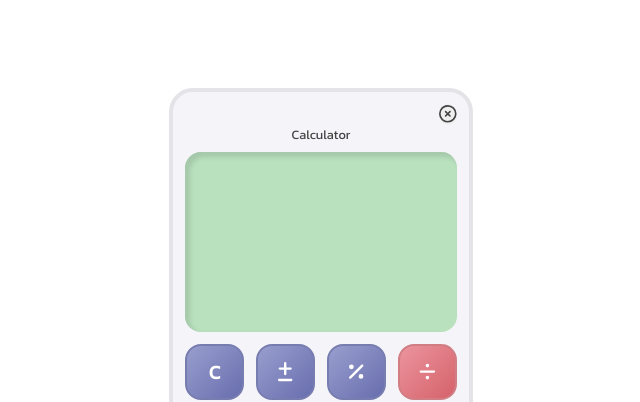
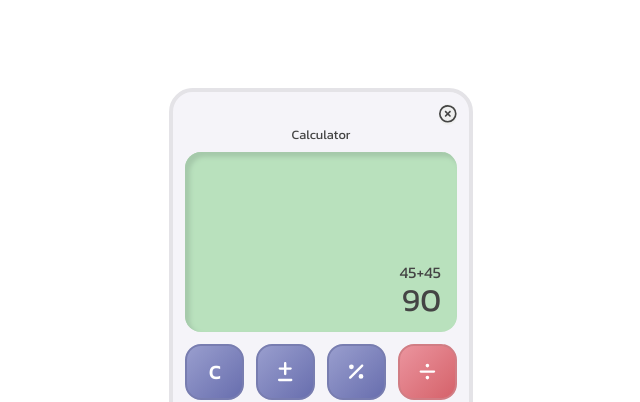
Before and after one commit to sophocles99/calculator, a React (Vite) app: page / in a window 1280 px wide. Shown: the top 402 px of the page, without its empty margins (319-959 px from the left). Built offline with nearby package versions, Linux system fonts and the light colour scheme.

Commit message:
add calcState and display it

```diff
--- a/src/App.tsx
+++ b/src/App.tsx
@@ -2,12 +2,23 @@ import Header from "./components/Header";
 import Display from "./components/Display";
 import Buttons from "./components/Buttons";
 import styles from "./styles/App.module.css";
+import { useState } from "react";
+
+export type calcState = {
+  expression: string,
+  answer: string
+}
 
 const App = () => {
+  const [calcState, setCalcState] = useState({
+    expression: "45+45",
+    answer: "90"
+})
+
   return (
     <main className={styles.App}>
       <Header />
-      <Display />
+      <Display calcState={calcState} />
       <Buttons />
     </main>
   );
--- a/src/buttonDefs.tsx
+++ b/src/buttonDefs.tsx
@@ -10,7 +10,7 @@ import {
   faEquals,
 } from "@fortawesome/free-solid-svg-icons";
 
-export interface ButtonProps {
+export type ButtonProps = {
   content: ReactNode;
   type: string;
   onClick: (event: React.MouseEvent<HTMLElement>) => void;
--- a/src/components/Display.tsx
+++ b/src/components/Display.tsx
@@ -1,7 +1,15 @@
+import { calcState } from "../App";
 import styles from "../styles/Display.module.css";
 
-const Display = () => {
-  return <section className={styles.display}></section>;
+type DisplayProps = {
+  calcState: calcState
+}
+
+const Display = ({calcState}: DisplayProps) => {
+  return <section className={styles.display}>
+    <p>{calcState.answer ? calcState.expression : ""}</p>
+    <p className={styles.main}>{calcState.answer ? calcState.answer : calcState.expression}</p>
+  </section>;
 };
 
 export default Display;
--- a/src/index.css
+++ b/src/index.css
@@ -0,0 +1,12 @@
+* {
+  box-sizing: border-box;
+  padding: 0;
+  margin: 0;
+}
+
+body {
+  display: flex;
+  justify-content: center;
+  align-items: center;
+  height: 100vh;
+}
--- a/src/styles/Display.module.css
+++ b/src/styles/Display.module.css
@@ -1,8 +1,18 @@
 .display {
+  display: flex;
+  flex-direction: column;
+  justify-content: flex-end;
+  align-items: flex-end;
   width: 100%;
   height: 180px;
   margin-bottom: 0.75rem;
+  padding: 1rem;
   border-radius: 1rem;
   background-color: #b9e1bd;
-  box-shadow: inset 4px 4px 4px 1px #A5C9AA;
+  box-shadow: inset 4px 4px 4px 1px #a5c9aa;
 }
+
+.main {
+  font-size: 2rem;
+  line-height: 1;
+}
```
